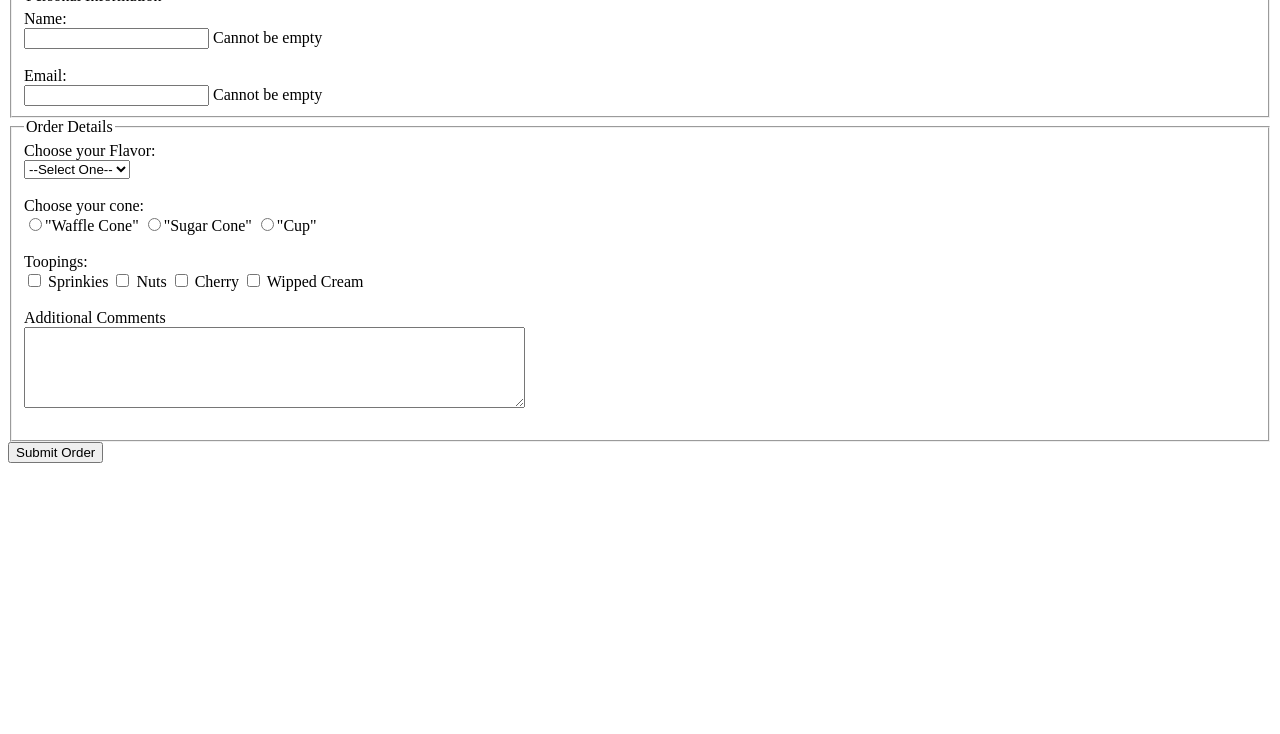
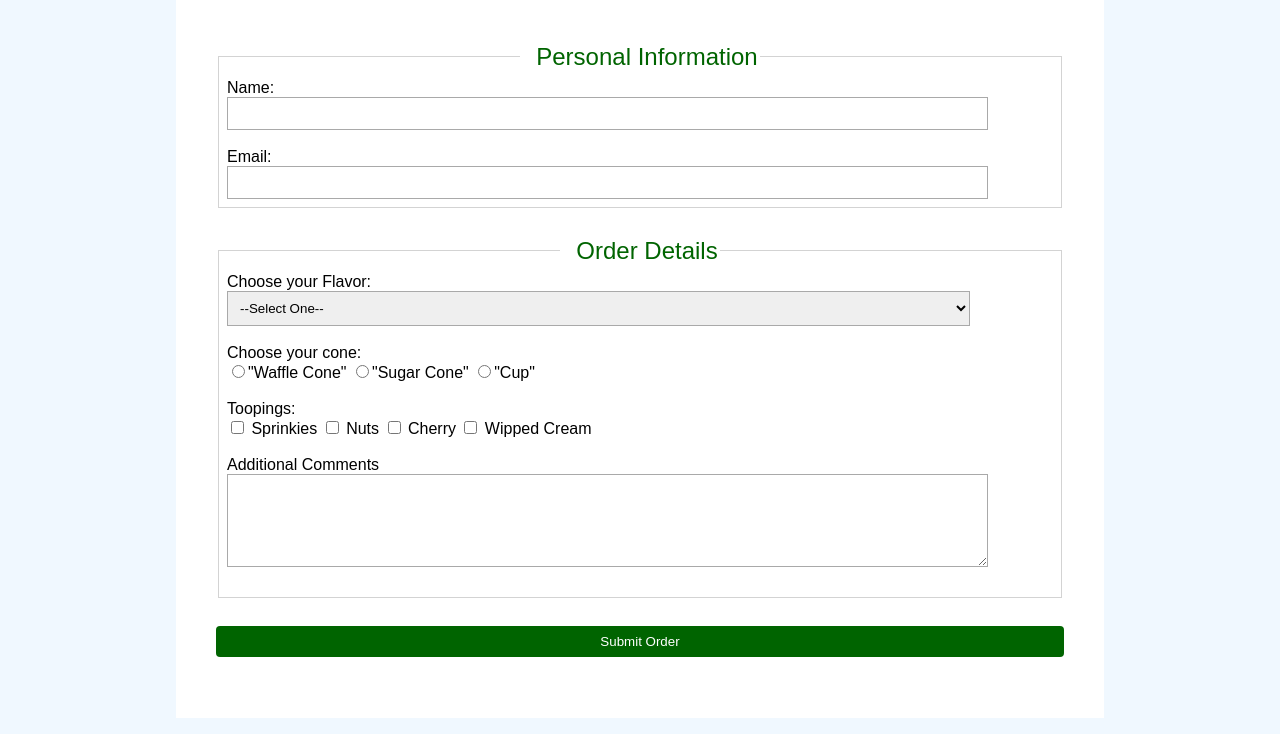
Before and after one commit to Azeb-S/Ice-Cream, a website: page views/home.html in a window 1280 px wide. Shown: the part 93-827 px from the top of the page. Before the commit the page ends 800 px from the top, so only its background shows below. Drawn offline with Linux system fonts and the light colour scheme; the site is published under a folder, as on GitHub Pages, so addresses that start at the root find nothing; files whose address does not match are found by name.

Commit message:
commit to test

```diff
--- a/app.js
+++ b/app.js
@@ -25,15 +25,15 @@ const PORT = 3001
 const __filename = fileURLToPath(import.meta.url)
 const __dirname = path.dirname(__filename)
 
-// ✅ Enable static file serving (absolute path)
+// Enable static file serving (absolute path)
 app.use(express.static(path.join(__dirname, 'public')))
 
-// ✅ Serve home.html
+//  Serve home.html
 app.get('/', (req, res) => {
  res.sendFile(path.join(__dirname, 'views', 'home.html'))
 })
 
-// ✅ Start server
+// Start server
 app.listen(PORT, () => {
  console.log(`Server is running at http://localhost:${PORT}`)
 })
--- a/views/home.html
+++ b/views/home.html
@@ -7,7 +7,12 @@
     <title>Ice Cream Order</title>
     <!-- <link rel="stylesheet" href="/public/styles/style.css"> -->
 
-    <link rel="stylesheet" href="/styles/style.css">
+    <!-- <link rel="stylesheet" href="/styles/style.css"> -->
+    <!-- <link rel="stylesheet" href="/styles/style.css"> -->
+    <!-- from /views/home.html up to repo root, then into /public/styles -->
+    <link rel="stylesheet" href="../public/styles/style.css">
+
+
     <!-- <link rel="stylesheet" href="../public/styles/style.css"> -->
 
     <!-- link script  -->
```
